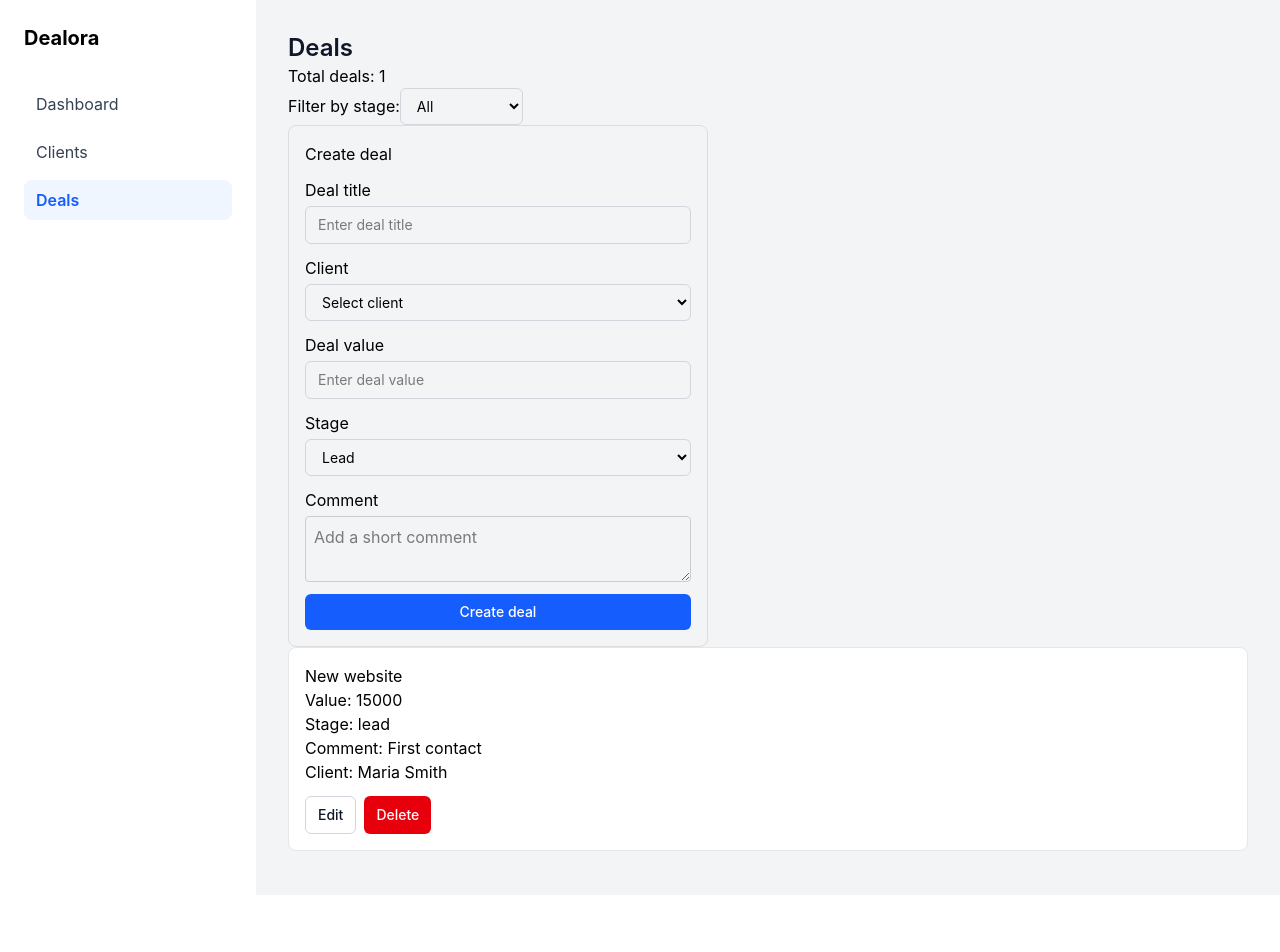
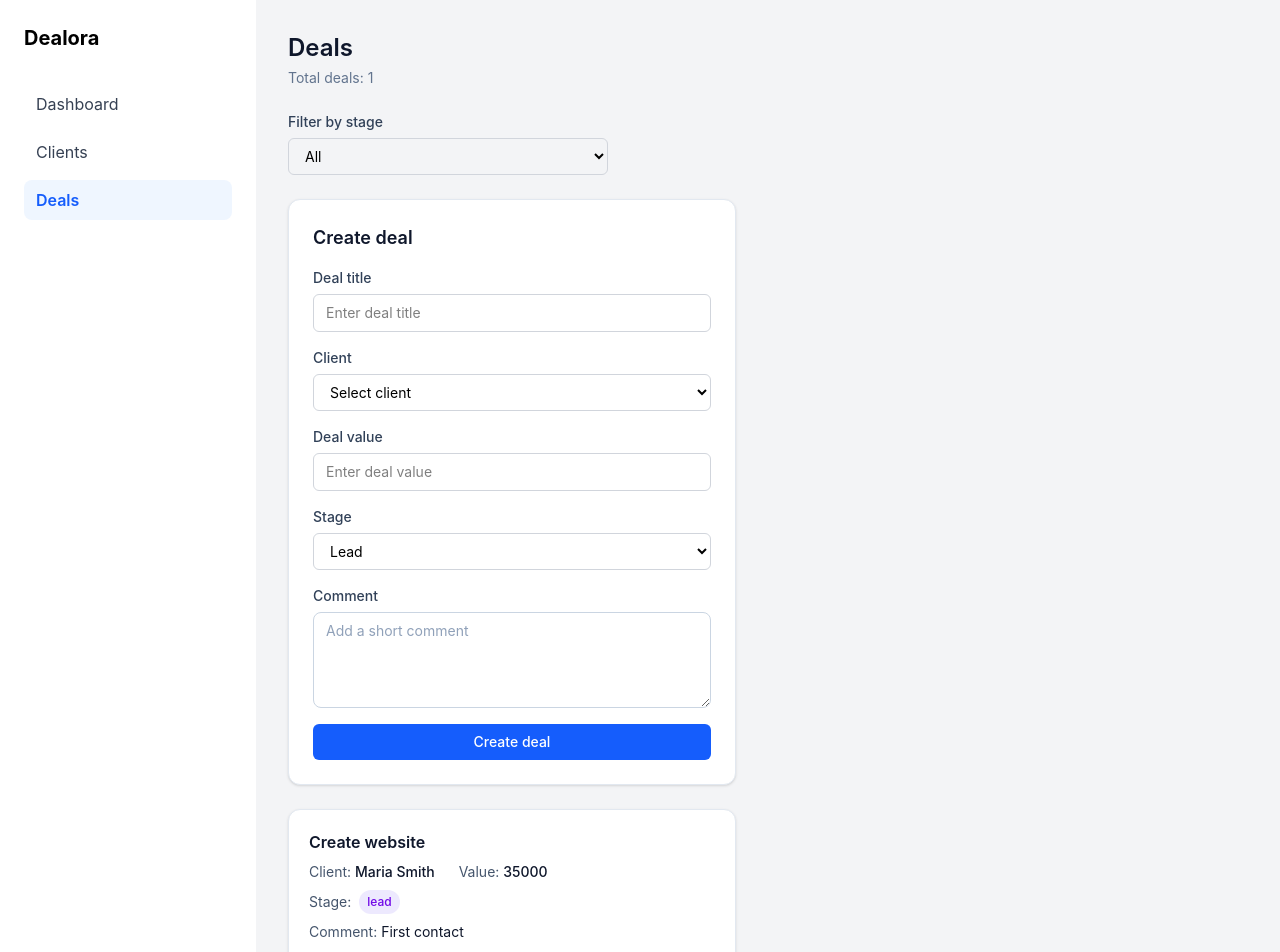
Before and after one commit to vasilyefff/flowcrm, a React (Vite) app: page /deals in a window 1280 px wide. Shown: the top 952 px of the page. Before the commit the page ends 895 px from the top, so only its background shows below. Built offline with nearby package versions, Linux system fonts and the light colour scheme; data requests are answered from the project's data file.

Commit message:
feat(ui): style deals form, filters and deal cards

```diff
--- a/db.json
+++ b/db.json
@@ -21,13 +21,13 @@
   ],
   "deals": [
     {
-      "title": "New website",
+      "title": "Create website",
       "clientId": "2",
-      "value": 15000,
+      "value": 35000,
       "stage": "lead",
       "comment": "First contact",
       "id": "1",
-      "createdAt": "2026-08-03T18:59:57.533Z"
+      "createdAt": "2026-09-03T18:23:33.801Z"
     }
   ]
 }
--- a/src/entities/deal/ui/DealCard.tsx
+++ b/src/entities/deal/ui/DealCard.tsx
@@ -3,6 +3,7 @@ import type { RootState } from '@/app/store'
 import type { Deal } from '@/entities/deal/model/types'
 
 import { Button } from '@/shared/ui/Button'
+import { Badge } from '@/shared/ui/Badge'
 
 type DealCardProps = {
   deal: Deal
@@ -14,13 +15,37 @@ export const DealCard = ({ deal, onEdit, onDelete }: DealCardProps) => {
   const clients = useSelector((state: RootState) => state.clients.items)
   const client = clients.find((client) => client.id === deal.clientId)
   return (
-    <div className="mb-3 rounded-lg border border-gray-200 bg-white p-4">
-      <h3>{deal.title}</h3>
-      <p>Value: {deal.value}</p>
-      <p>Stage: {deal.stage}</p>
-      <p>Comment: {deal.comment || 'No comment'}</p>
-      <p>Client: {client?.name || 'Client not found'}</p>
-      <div className="mt-3 flex gap-2">
+    <div className="mb-3 rounded-xl border border-slate-200 bg-white p-5 shadow-sm">
+      <h3 className="text-base font-semibold text-slate-900">{deal.title}</h3>
+
+      <div className="mt-2 flex items-center gap-6">
+        <p className="text-sm text-slate-600">
+          Client:{' '}
+          <span className="font-medium text-slate-900">
+            {client?.name || 'Client not found'}
+          </span>
+        </p>
+
+        <p className="text-sm text-slate-600">
+          Value:{' '}
+          <span className="font-medium text-slate-900">{deal.value}</span>
+        </p>
+      </div>
+
+      <div className="mt-2 flex items-center gap-2">
+        <span className="text-sm text-slate-600">Stage:</span>
+
+        <Badge variant={deal.stage === 'lead' ? 'dealLead' : deal.stage}>
+          {deal.stage}
+        </Badge>
+      </div>
+
+      <p className="mt-2 text-sm text-slate-600">
+        Comment:{' '}
+        <span className="text-slate-900">{deal.comment || 'No comment'}</span>
+      </p>
+
+      <div className="mt-4 flex gap-2">
         <Button variant="secondary" type="button" onClick={() => onEdit(deal)}>
           Edit
         </Button>
--- a/src/features/deal/create/DealForm.tsx
+++ b/src/features/deal/create/DealForm.tsx
@@ -58,24 +58,19 @@ export const DealForm = ({
   return (
     <form
       onSubmit={handleSubmit}
-      className="deal-form"
-      style={{
-        display: 'flex',
-        flexDirection: 'column',
-        gap: '12px',
-        maxWidth: '420px',
-        padding: '16px',
-        border: '1px solid #ddd',
-        borderRadius: '8px',
-      }}
+      className="flex max-w-md flex-col gap-4 rounded-xl border border-slate-200 bg-white p-6 shadow-sm"
     >
-      <h2 style={{ margin: 0 }}>{isEdit ? 'Edit deal' : 'Create deal'}</h2>
+      <h2 className="text-lg font-semibold text-slate-900">
+        {isEdit ? 'Edit deal' : 'Create deal'}
+      </h2>
 
-      <div
-        className="deal-form__field"
-        style={{ display: 'flex', flexDirection: 'column', gap: '4px' }}
-      >
-        <label htmlFor="deal-title">Deal title</label>
+      <div className="flex flex-col gap-1.5">
+        <label
+          htmlFor="deal-title"
+          className="text-sm font-medium text-slate-700"
+        >
+          Deal title
+        </label>
         <Input
           id="deal-title"
           value={title}
@@ -84,11 +79,13 @@ export const DealForm = ({
         />
       </div>
 
-      <div
-        className="deal-form__field"
-        style={{ display: 'flex', flexDirection: 'column', gap: '4px' }}
-      >
-        <label htmlFor="deal-client">Client</label>
+      <div className="flex flex-col gap-1.5">
+        <label
+          htmlFor="deal-client"
+          className="text-sm font-medium text-slate-700"
+        >
+          Client
+        </label>
         <Select
           id="deal-client"
           value={clientId}
@@ -103,11 +100,13 @@ export const DealForm = ({
         </Select>
       </div>
 
-      <div
-        className="deal-form__field"
-        style={{ display: 'flex', flexDirection: 'column', gap: '4px' }}
-      >
-        <label htmlFor="deal-value">Deal value</label>
+      <div className="flex flex-col gap-1.5">
+        <label
+          htmlFor="deal-value"
+          className="text-sm font-medium text-slate-700"
+        >
+          Deal value
+        </label>
         <Input
           id="deal-value"
           value={value}
@@ -117,11 +116,13 @@ export const DealForm = ({
         />
       </div>
 
-      <div
-        className="deal-form__field"
-        style={{ display: 'flex', flexDirection: 'column', gap: '4px' }}
-      >
-        <label htmlFor="deal-stage">Stage</label>
+      <div className="flex flex-col gap-1.5">
+        <label
+          htmlFor="deal-stage"
+          className="text-sm font-medium text-slate-700"
+        >
+          Stage
+        </label>
         <Select
           id="deal-stage"
           value={stage}
@@ -135,26 +136,27 @@ export const DealForm = ({
         </Select>
       </div>
 
-      <div
-        className="deal-form__field"
-        style={{ display: 'flex', flexDirection: 'column', gap: '4px' }}
-      >
-        <label htmlFor="deal-comment">Comment</label>
+      <div className="flex flex-col gap-1.5">
+        <label
+          htmlFor="deal-comment"
+          className="text-sm font-medium text-slate-700"
+        >
+          Comment
+        </label>
         <textarea
           id="deal-comment"
           value={comment}
           onChange={(e) => setComment(e.target.value)}
           placeholder="Add a short comment"
-          style={{
-            padding: '8px',
-            border: '1px solid #ccc',
-            borderRadius: '4px',
-          }}
+          className="min-h-24 resize-y rounded-lg border border-slate-300 bg-white px-3 py-2 text-sm text-slate-900 outline-none transition placeholder:text-slate-400 focus:border-blue-500 focus:ring-2 focus:ring-blue-100"
         />
       </div>
 
-      {error && <p style={{ color: 'red', margin: 0 }}>{error}</p>}
-
+      {error && (
+        <p className="rounded-lg border border-red-200 bg-red-50 px-3 py-2 text-sm text-red-700">
+          {error}
+        </p>
+      )}
       <Button type="submit" variant="primary">
         {isEdit ? 'Save changes' : 'Create deal'}
       </Button>
--- a/src/pages/deals/DealsPage.tsx
+++ b/src/pages/deals/DealsPage.tsx
@@ -87,12 +87,26 @@ export const DealsPage = () => {
   }
 
   return (
-    <div>
-      <h1 className="text-2xl font-semibold text-gray-900">Deals</h1>
-      {fetchStatus === 'succeeded' && <p>Total deals: {deals.length}</p>}
-      <label>
-        Filter by stage:
+    <div className="max-w-5xl">
+      <div className="mb-6">
+        <h1 className="text-2xl font-semibold text-slate-900">Deals</h1>
+
+        {fetchStatus === 'succeeded' && (
+          <p className="mt-1 text-sm text-slate-500">
+            Total deals: {deals.length}
+          </p>
+        )}
+      </div>
+      <div className="mb-6 flex max-w-xs flex-col gap-1.5">
+        <label
+          htmlFor="deal-stage-filter"
+          className="text-sm font-medium text-slate-700"
+        >
+          Filter by stage
+        </label>
+
         <Select
+          id="deal-stage-filter"
           value={stageFilter}
           onChange={(event) =>
             setStageFilter(event.target.value as DealStageFilter)
@@ -105,7 +119,7 @@ export const DealsPage = () => {
           <option value="won">Won</option>
           <option value="lost">Lost</option>
         </Select>
-      </label>
+      </div>
 
       <DealForm onSubmit={handleCreateDeal} />
 
@@ -126,12 +140,14 @@ export const DealsPage = () => {
       {fetchStatus === 'failed' && <p>{error}</p>}
 
       {fetchStatus === 'succeeded' && (
+        <div className="mt-6 max-w-md">
           <DealList
             deals={filteredDeals}
             onEdit={handleEditDeal}
             onDelete={handleDeleteDeal}
             hasDeals={deals.length > 0}
           />
+        </div>
       )}
     </div>
   )
--- a/src/shared/ui/Badge.tsx
+++ b/src/shared/ui/Badge.tsx
@@ -2,13 +2,27 @@ import type { ReactNode } from 'react'
 
 type Props = {
   children: ReactNode
-  variant?: 'lead' | 'active' | 'inactive'
+  variant?:
+    | 'lead'
+    | 'active'
+    | 'inactive'
+    | 'dealLead'
+    | 'proposal'
+    | 'negotiation'
+    | 'won'
+    | 'lost'
 }
 
 const variantClasses = {
   lead: 'bg-yellow-100 text-yellow-800',
   active: 'bg-green-100 text-green-800',
   inactive: 'bg-gray-100 text-gray-700',
+
+  dealLead: 'bg-violet-100 text-violet-700',
+  proposal: 'bg-blue-100 text-blue-700',
+  negotiation: 'bg-amber-100 text-amber-700',
+  won: 'bg-green-100 text-green-700',
+  lost: 'bg-red-100 text-red-700',
 }
 
 export const Badge = ({ children, variant = 'lead' }: Props) => {
```
Lines whose indentation alone changed are shown as unchanged.
